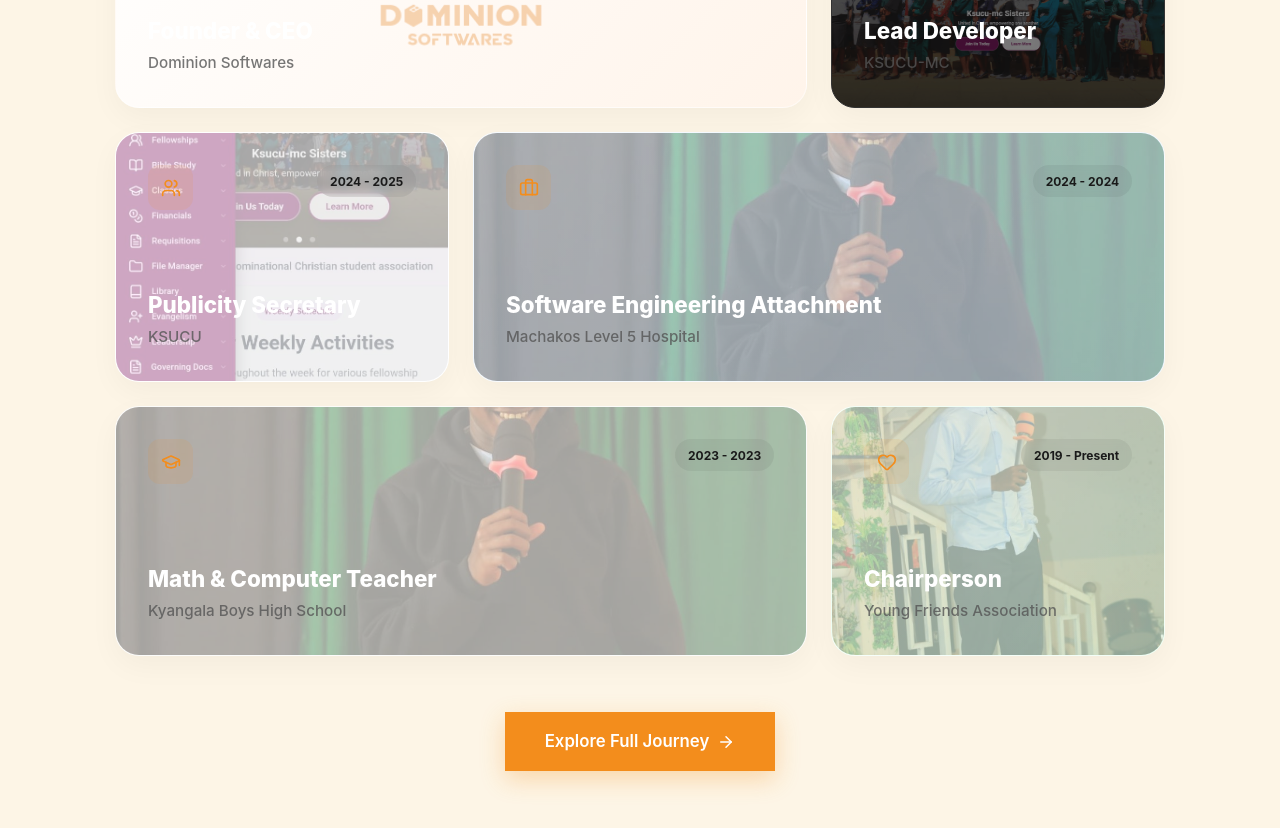
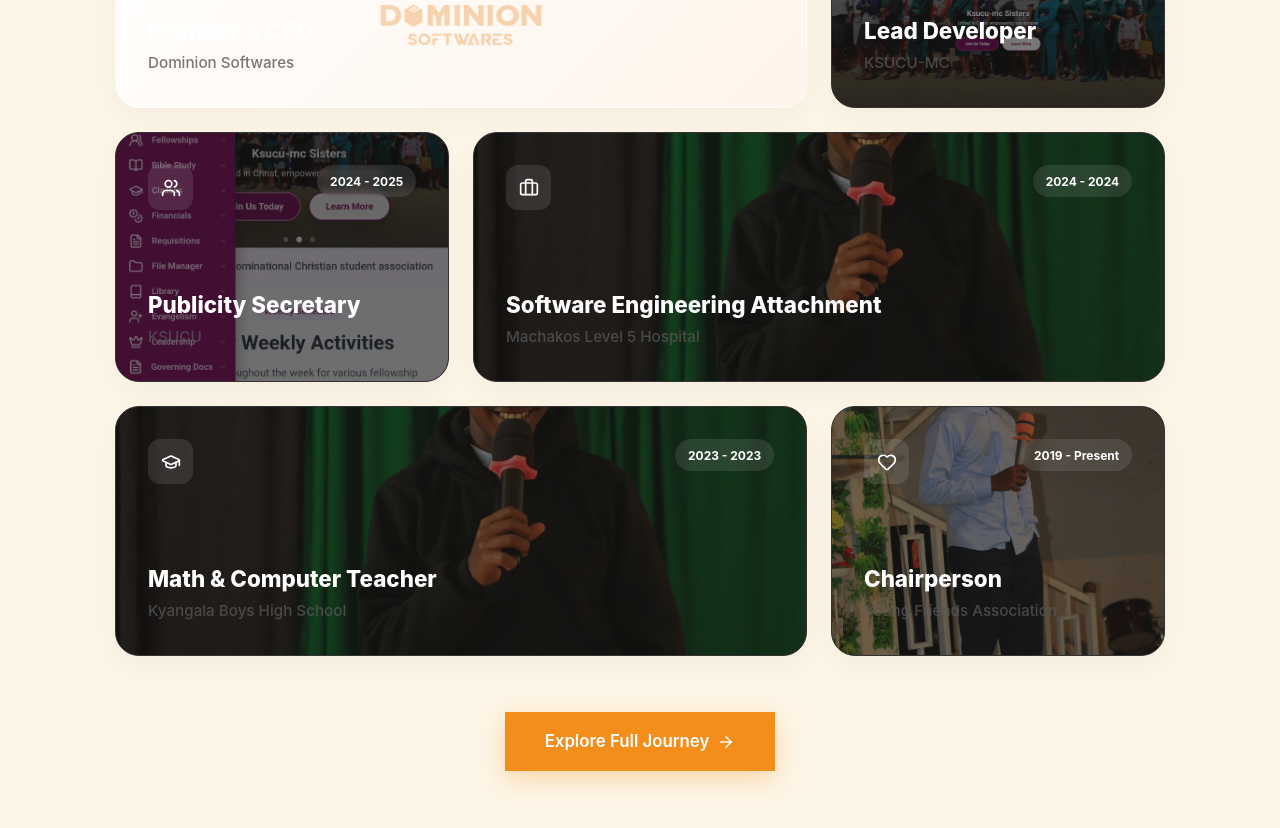
Before and after one commit to Kennedy-Mutuku/Ken-Portfolio-2, a React (Vite) app in the folder frontend/: page / in a window 1280 px wide. Shown: the part 1840-2668 px from the top of the page. Built offline with nearby package versions, Linux system fonts and the light colour scheme.

Commit message:
Update photo cards to dark background

```diff
--- a/frontend/src/components/Services.jsx
+++ b/frontend/src/components/Services.jsx
@@ -39,7 +39,7 @@
       imgStyle: 'cover',
       icon: <Users size={20} />,
       colSpan: 'col-span-1',
-      color: 'solid-light'
+      color: 'solid-dark'
     },
     {
       title: 'Machakos Level 5 Hospital',
@@ -49,7 +49,7 @@
       imgStyle: 'cover',
       icon: <Briefcase size={20} />,
       colSpan: 'col-span-2',
-      color: 'gradient-blue'
+      color: 'solid-dark'
     },
     {
       title: 'Kyangala Boys High School',
@@ -59,7 +59,7 @@
       imgStyle: 'cover',
       icon: <GraduationCap size={20} />,
       colSpan: 'col-span-2',
-      color: 'solid-cream'
+      color: 'solid-dark'
     },
     {
       title: 'Young Friends Association',
@@ -69,7 +69,7 @@
       imgStyle: 'cover',
       icon: <Heart size={20} />,
       colSpan: 'col-span-1',
-      color: 'gradient-green'
+      color: 'solid-dark'
     },
   ]
 
```
